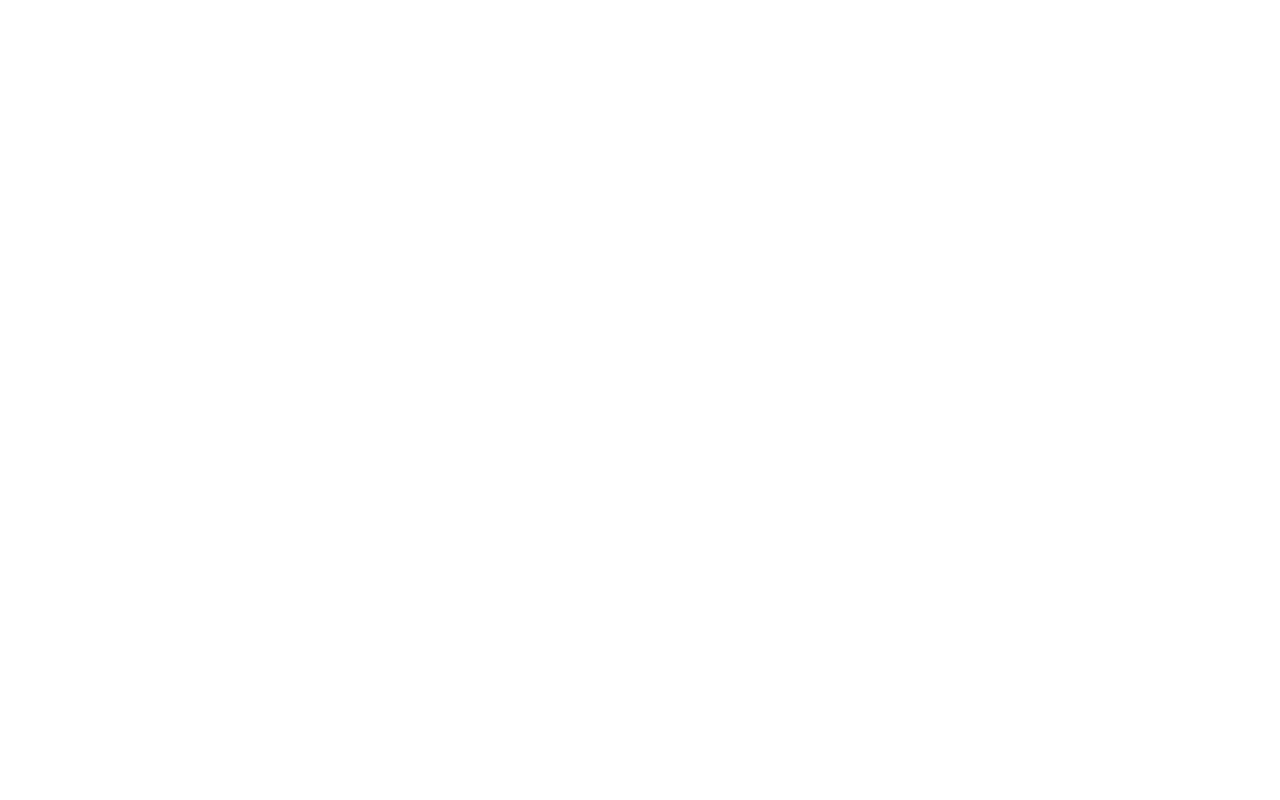
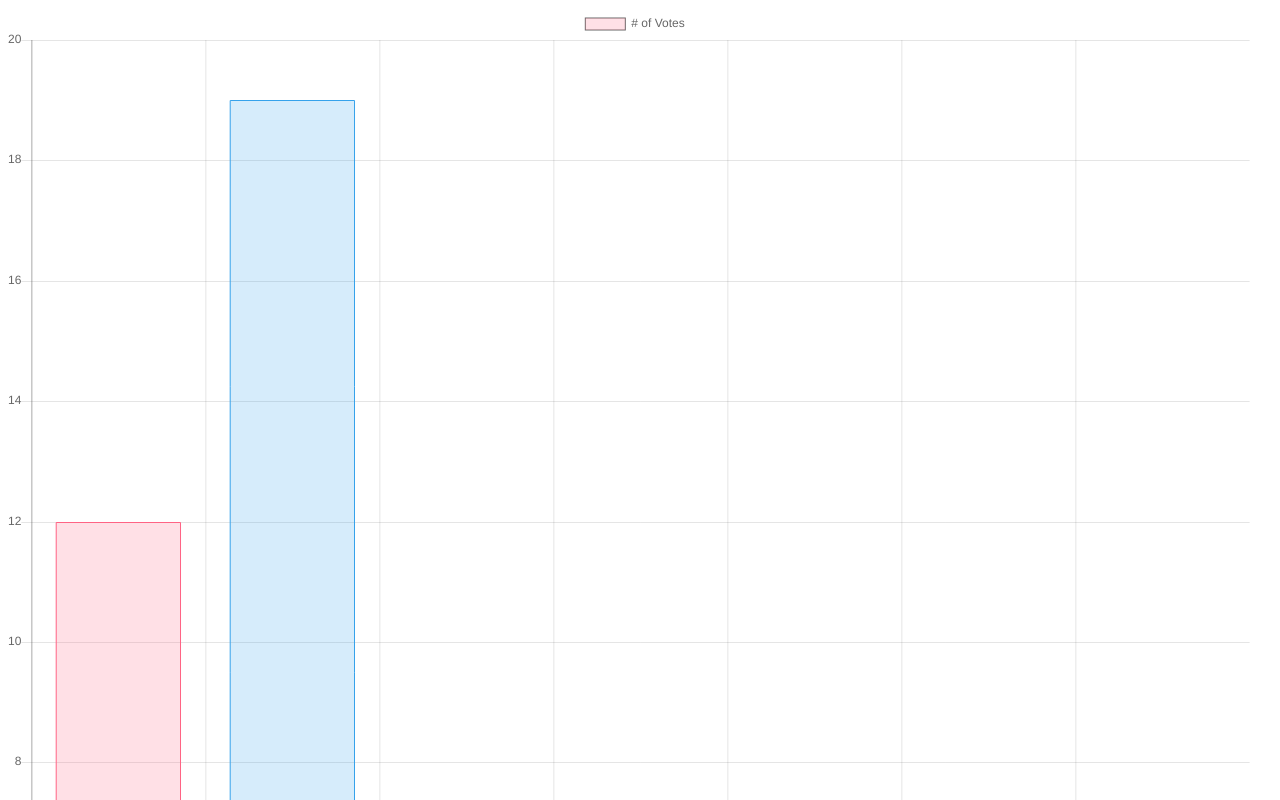
Before and after one commit to pete-wildberger/chartjsdemo, a plain HTML site: page index.html in a window 1280 px wide. Shown: the top 800 px of the page. Drawn offline with Linux system fonts and the light colour scheme.

Commit message:
bargraph with bad455

```diff
--- a/client.js
+++ b/client.js
@@ -1 +1,42 @@
 console.log('js is sourced');
+var canvas = document.getElementById("myChart");
+var ctx = canvas.getContext('2d');
+var myChart = new Chart(ctx, {
+    type: 'bar',
+    data: {
+        labels: ["Red", "Blue", "Yellow", "Green", "Purple", "Orange", "badass"],
+        datasets: [{
+            label: '# of Votes',
+            data: [12, 19, 3, 5, 2, 3, 6],
+            backgroundColor: [
+                'rgba(255, 99, 132, 0.2)',
+                'rgba(54, 162, 235, 0.2)',
+                'rgba(255, 206, 86, 0.2)',
+                'rgba(75, 192, 192, 0.2)',
+                'rgba(153, 102, 255, 0.2)',
+                'rgba(255, 159, 64, 0.2)',
+                'rgba(186, 212, 85, 0.2)'
+
+            ],
+            borderColor: [
+                'rgba(255,99,132,1)',
+                'rgba(54, 162, 235, 1)',
+                'rgba(255, 206, 86, 1)',
+                'rgba(75, 192, 192, 1)',
+                'rgba(153, 102, 255, 1)',
+                'rgba(255, 159, 64, 1)',
+                '#bad455'
+            ],
+            borderWidth: 1
+        }]
+    },
+    options: {
+        scales: {
+            yAxes: [{
+                ticks: {
+                    beginAtZero:true
+                }
+            }]
+        }
+    }
+});
--- a/index.html
+++ b/index.html
@@ -1,13 +1,17 @@
 <!DOCTYPE html>
 <html>
+
 <head>
   <meta charset="utf-8">
-    <script src="client.js" charset="utf-8"></script>
+<script src="vendors/Chart.min.js" charset="utf-8"></script>
   <title></title>
 </head>
+
 <body>
   <div class="">
-
+    <canvas id="myChart" width="400" height="400"></canvas>
   </div>
 </body>
+<script src="client.js" charset="utf-8"></script>
+
 </html>
```
Lines whose indentation alone changed are shown as unchanged.
